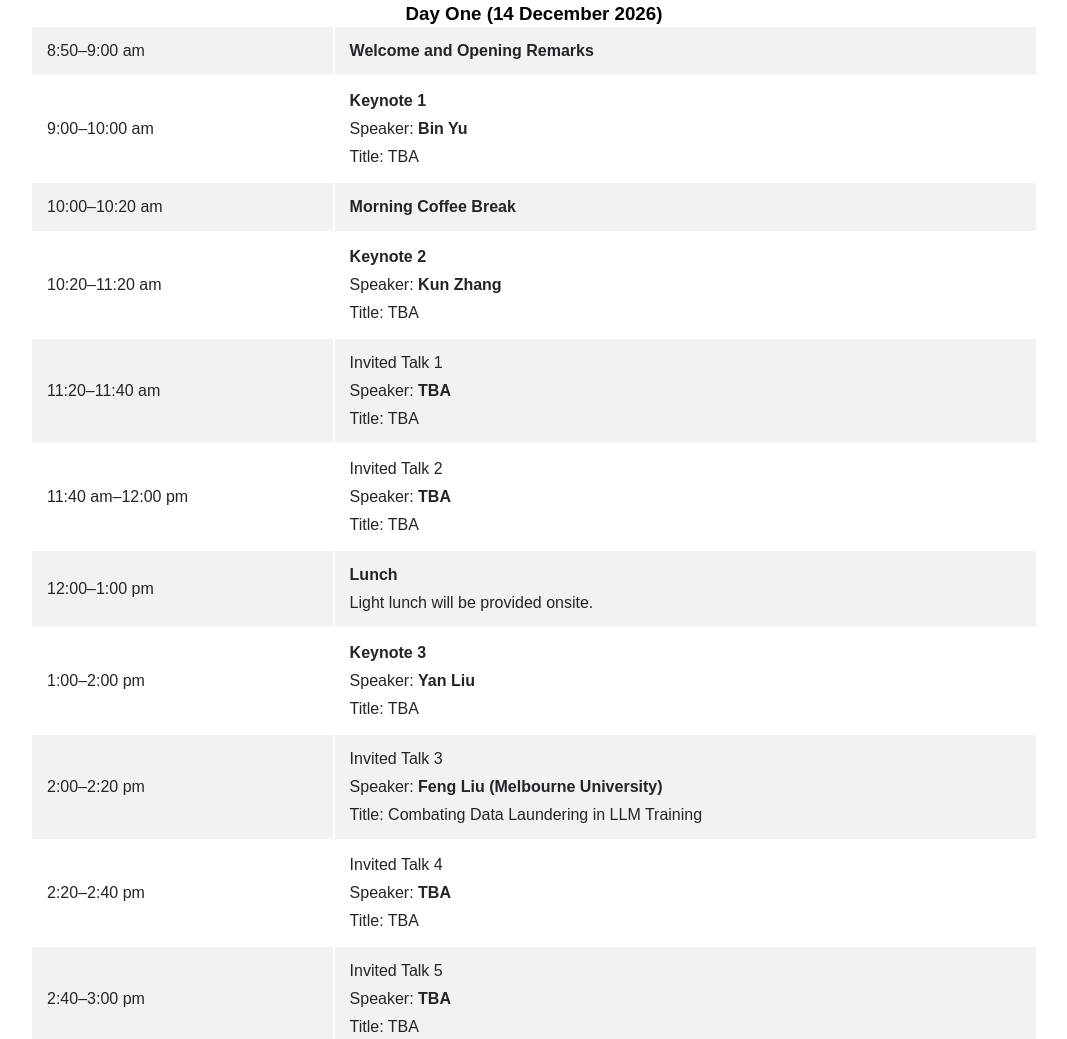
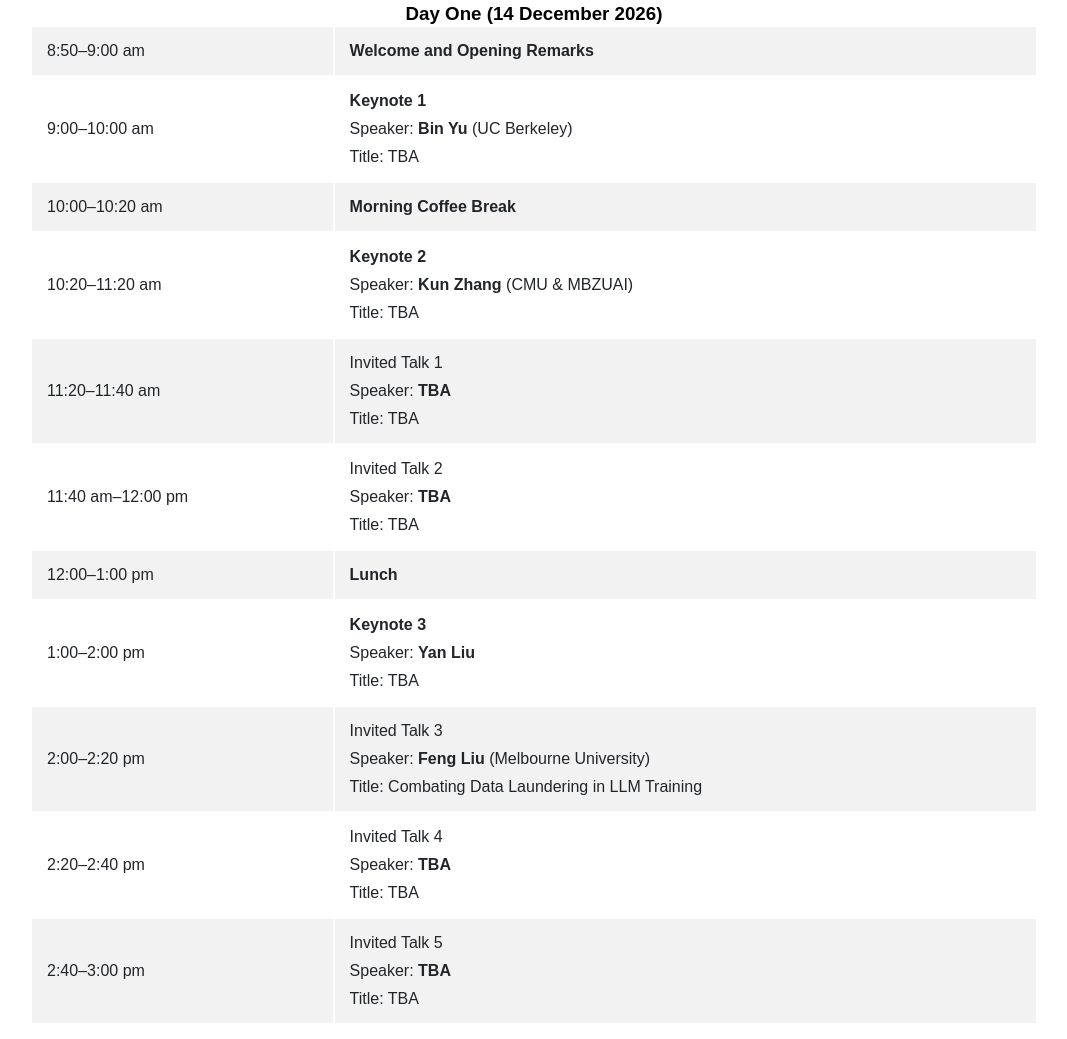
Before and after one commit to tongliang-liu/tongliang-liu.github.io, a plain HTML site: page tml_workshop_2026.html in a window 1280 px wide. Shown: the part 728-1767 px from the top of the page, without its empty margins (106-1173 px from the left). Drawn offline with Linux system fonts and the light colour scheme.

Commit message:
Update tml_workshop_2026.html

```diff
--- a/tml_workshop_2026.html
+++ b/tml_workshop_2026.html
@@ -59,7 +59,7 @@
         <td class="left-text bb-w">9:00–10:00 am</td>
         <td class="right-text bb-w">
             <b>Keynote 1</b><br>
-            Speaker: <b>Bin Yu</b><br>
+            Speaker: <b>Bin Yu</b> (UC Berkeley)<br>
             Title: TBA
         </td>
     </tr>
@@ -71,7 +71,7 @@
         <td class="left-text bb-w">10:20–11:20 am</td>
         <td class="right-text bb-w">
             <b>Keynote 2</b><br>
-            Speaker: <b>Kun Zhang</b><br>
+            Speaker: <b>Kun Zhang</b> (CMU & MBZUAI)<br>
             Title: TBA
         </td>
     </tr>
@@ -95,7 +95,6 @@
         <td class="left-text">12:00–1:00 pm</td>
         <td class="right-text">
             <b>Lunch</b><br>
-            Light lunch will be provided onsite.
         </td>
     </tr>
     <tr>
@@ -110,7 +109,7 @@
         <td class="left-text">2:00–2:20 pm</td>
         <td class="right-text">
             Invited Talk 3<br>
-            Speaker: <b>Feng Liu (Melbourne University)</b><br>
+            Speaker: <b>Feng Liu</b> (Melbourne University)<br>
             Title: Combating Data Laundering in LLM Training
         </td>
     </tr>
```
